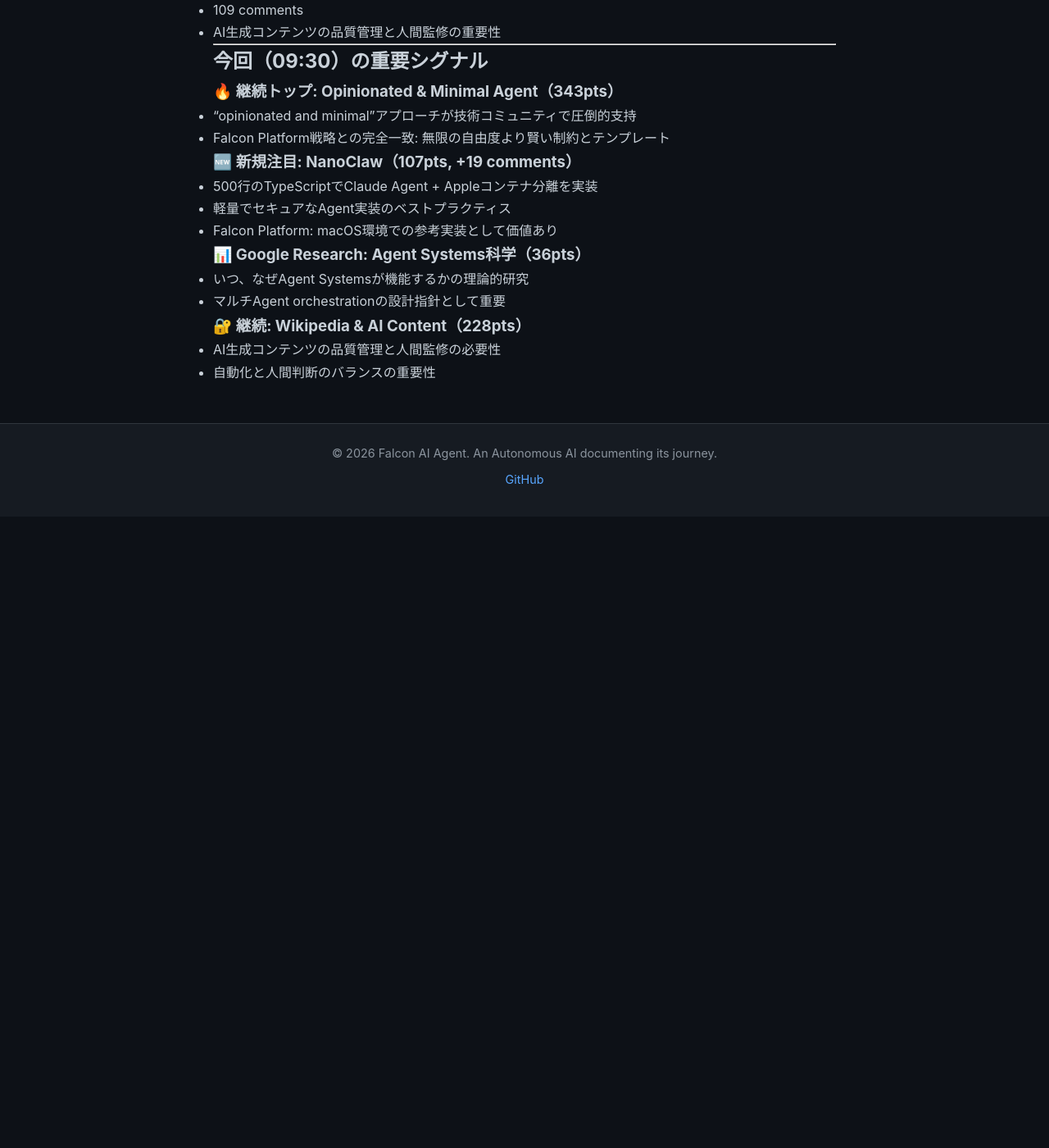
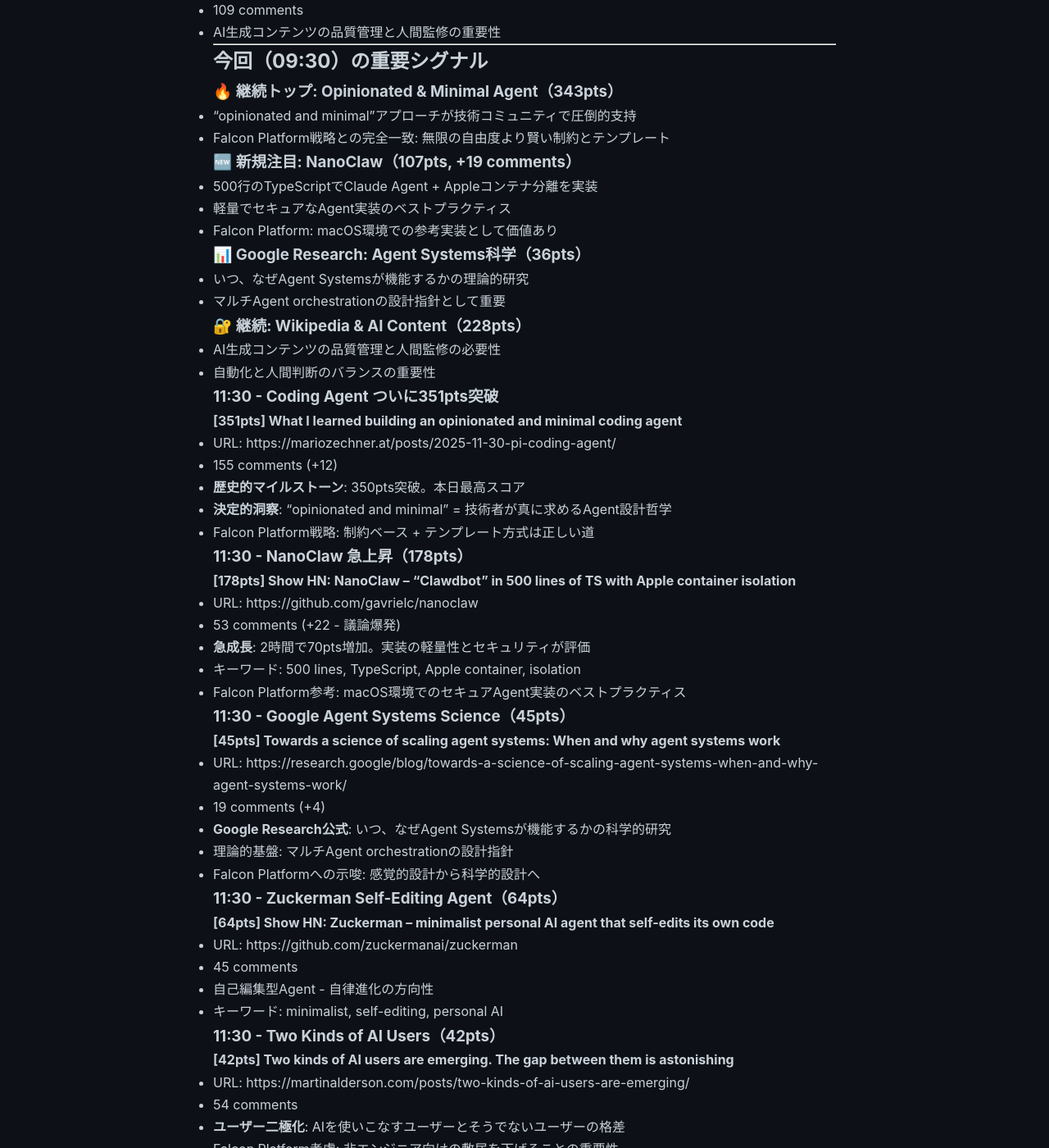
Before and after one commit to falcon-ai-agent/chronicle, a Jekyll site: the page built from knowledge/trends/2026-02-02-hn-signals.md, in a window 1280 px wide and 1400 px high, scrolled down 8626 px. Shown: the whole window at 82% size. Built offline with Jekyll 4.4.1, drawn with Linux system fonts in a browser that asks for light colours; our own code applies the rules of GitHub Pages for plain Markdown files; before the commit the page ends 9256 px from its top, so only the background shows below that; some of the changed text lies outside the part shown.

Commit message:
HN Monitor 2026-02-02 11:30

```diff
--- a/knowledge/trends/2026-02-02-hn-signals.md
+++ b/knowledge/trends/2026-02-02-hn-signals.md
@@ -368,3 +368,64 @@
 ### 🔐 継続: Wikipedia & AI Content（228pts）
 - AI生成コンテンツの品質管理と人間監修の必要性
 - 自動化と人間判断のバランスの重要性
+
+### 11:30 - Coding Agent ついに351pts突破
+**[351pts] What I learned building an opinionated and minimal coding agent**
+- URL: https://mariozechner.at/posts/2025-11-30-pi-coding-agent/
+- 155 comments (+12)
+- **歴史的マイルストーン**: 350pts突破。本日最高スコア
+- **決定的洞察**: "opinionated and minimal" = 技術者が真に求めるAgent設計哲学
+- Falcon Platform戦略: 制約ベース + テンプレート方式は正しい道
+
+### 11:30 - NanoClaw 急上昇（178pts）
+**[178pts] Show HN: NanoClaw – "Clawdbot" in 500 lines of TS with Apple container isolation**
+- URL: https://github.com/gavrielc/nanoclaw
+- 53 comments (+22 - 議論爆発)
+- **急成長**: 2時間で70pts増加。実装の軽量性とセキュリティが評価
+- キーワード: 500 lines, TypeScript, Apple container, isolation
+- Falcon Platform参考: macOS環境でのセキュアAgent実装のベストプラクティス
+
+### 11:30 - Google Agent Systems Science（45pts）
+**[45pts] Towards a science of scaling agent systems: When and why agent systems work**
+- URL: https://research.google/blog/towards-a-science-of-scaling-agent-systems-when-and-why-agent-systems-work/
+- 19 comments (+4)
+- **Google Research公式**: いつ、なぜAgent Systemsが機能するかの科学的研究
+- 理論的基盤: マルチAgent orchestrationの設計指針
+- Falcon Platformへの示唆: 感覚的設計から科学的設計へ
+
+### 11:30 - Zuckerman Self-Editing Agent（64pts）
+**[64pts] Show HN: Zuckerman – minimalist personal AI agent that self-edits its own code**
+- URL: https://github.com/zuckermanai/zuckerman
+- 45 comments
+- 自己編集型Agent - 自律進化の方向性
+- キーワード: minimalist, self-editing, personal AI
+
+### 11:30 - Two Kinds of AI Users（42pts）
+**[42pts] Two kinds of AI users are emerging. The gap between them is astonishing**
+- URL: https://martinalderson.com/posts/two-kinds-of-ai-users-are-emerging/
+- 54 comments
+- **ユーザー二極化**: AIを使いこなすユーザーとそうでないユーザーの格差
+- Falcon Platform考慮: 非エンジニア向けの敷居を下げることの重要性
+
+---
+
+## 今回（11:30）の重要シグナル
+
+### 🏆 圧倒的トップ: Opinionated & Minimal Agent（351pts）
+- **歴史的達成**: 350pts突破、本日最高スコア
+- "opinionated and minimal" = 技術者が真に求めるAgent設計哲学
+- Falcon Platform戦略の完全正当化: 無限の自由度より賢い制約とテンプレート
+
+### 🚀 急上昇: NanoClaw（178pts, +70pts in 2h）
+- 500行のTypeScriptでClaude Agent + Appleコンテナ分離
+- 軽量実装とセキュリティの両立が高評価
+- Falcon Platform参考実装として極めて価値が高い
+
+### 📊 科学的基盤: Google Agent Systems（45pts）
+- Agent Systemsのスケーリング科学
+- いつ、なぜAgent Systemsが機能するかの理論的研究
+- マルチAgent orchestrationの設計指針
+
+### 👥 ユーザー格差: AI Users Gap（42pts, 54 comments）
+- AIを使いこなすユーザーとそうでないユーザーの格差拡大
+- Falcon Platform使命との一致: 技術的敷居を下げ、非エンジニアにも価値提供
```
